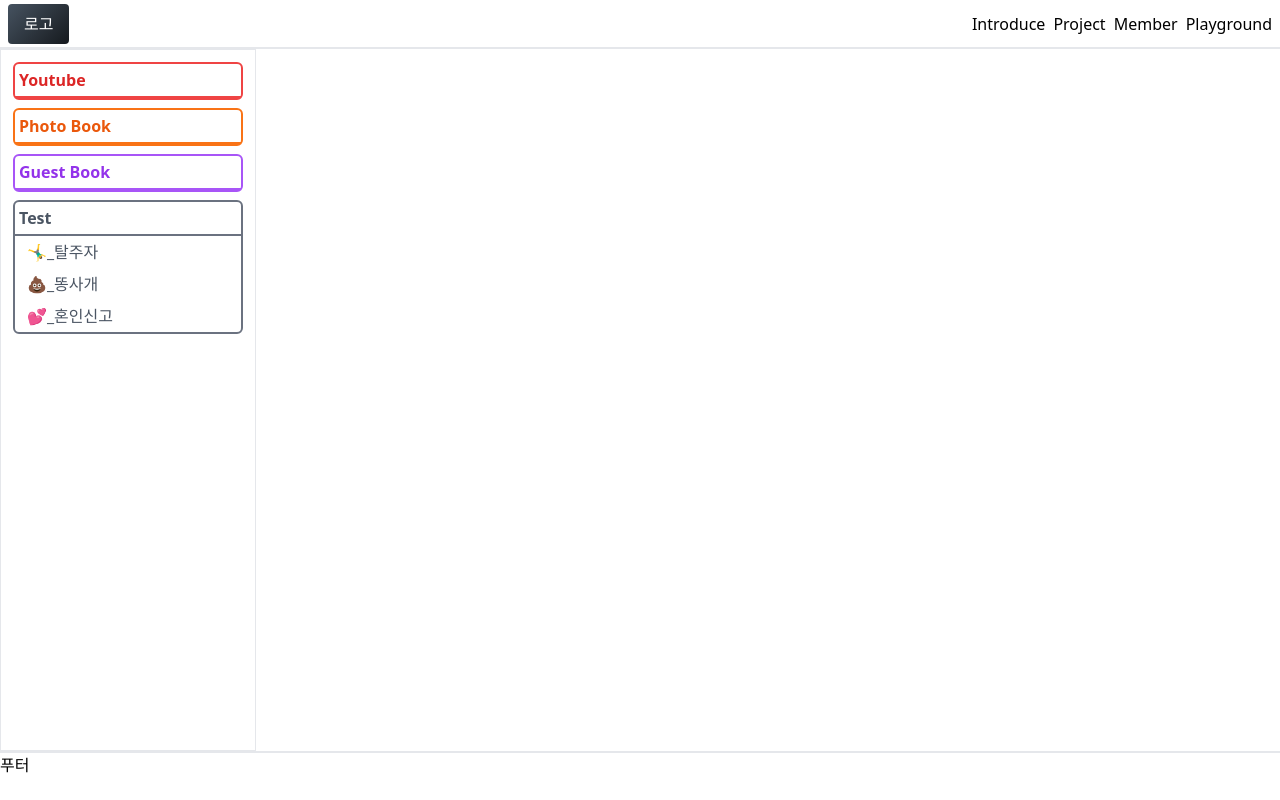
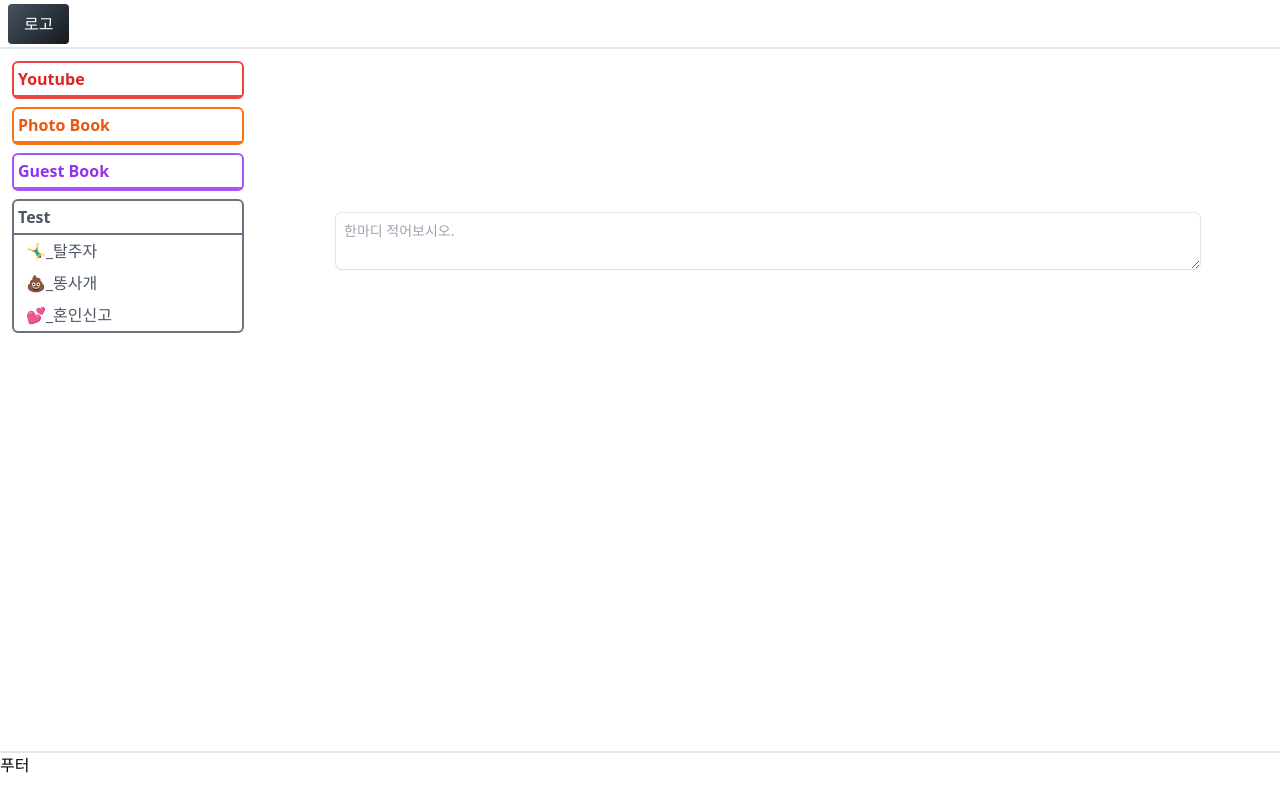
Before and after one commit to bdcrew/BDCrew-front-webapp, a Next.js app: page /guest-book in a window 1280 px wide. Built offline with nearby package versions, Linux system fonts and the light colour scheme.

Commit message:
색상 꾸미는 중인데 생각보다 너무 마음에 안들어

```diff
--- a/pages/guest-book/index.tsx
+++ b/pages/guest-book/index.tsx
@@ -1,7 +1,18 @@
+import ContentTitle from "@/src/components/Text/ContentTitle";
 import { NextPage } from "next";
 
 const GuestBook: NextPage = () => {
-  return <></>;
+  return (
+    <div className="rounded-md p-12  w-full h-full">
+      <ContentTitle fontColor="text-white">방 명 록</ContentTitle>
+      <div className="px-2 pt-14">
+        <textarea
+          placeholder="한마디 적어보시오."
+          className="text-sm p-2 w-full ring-1 ring-slate-900/10 shadow-sm rounded-md focus:outline-none focus:ring-2 focus:ring-purple-500 caret-purple-500 "
+        />
+      </div>
+    </div>
+  );
 };
 
 export default GuestBook;
--- a/src/components/Layout/Content.tsx
+++ /dev/null
@@ -1,9 +0,0 @@
-import { PropsWithChildren } from "react";
-
-interface P extends PropsWithChildren {}
-
-const Content: React.FC<P> = ({ children }) => {
-  return <section className="px-2 py-3 w-full h-full">{children}</section>;
-};
-
-export default Content;
--- /dev/null
+++ b/src/components/Layout/ContentLayout.tsx
@@ -0,0 +1,9 @@
+import { PropsWithChildren } from "react";
+
+interface P extends PropsWithChildren {}
+
+const ContentLayout: React.FC<P> = ({ children }) => {
+  return <section className="p-6 w-full h-full">{children}</section>;
+};
+
+export default ContentLayout;
--- a/src/components/Layout/Header.tsx
+++ b/src/components/Layout/Header.tsx
@@ -1,12 +1,31 @@
+import { PAGE_INFO } from "@/src/constants/page";
+import { useRouter } from "next/router";
+
 interface P {}
 
 const Header: React.FC = () => {
+  const { asPath } = useRouter();
+  const colors = Object.keys(PAGE_INFO)
+    .map((key) => {
+      const info = PAGE_INFO[key as keyof typeof PAGE_INFO];
+      if (asPath.includes(info.path)) {
+        return info.color;
+      }
+      return;
+    })
+    .filter((data) => !!data);
+  const color = colors.length > 0 ? colors[0] : "white";
+
+  console.log("color", colors);
+
   return (
-    <header className="border-b-2 h-14 w-full flex justify-between px-2 items-center">
+    <header
+      className={`bg-${color}-500 border-b-2 border-${color}-600 h-14 w-full flex justify-between px-2 items-center`}
+    >
       <div className="space py-2 px-4 rounded text-white whitespace-nowrap">
         로고
       </div>
-      <div className="flex space-x-2">
+      <div className="flex space-x-2 text-white">
         <div>Introduce</div>
         <div>Project</div>
         <div>Member</div>
--- a/src/components/Layout/index.tsx
+++ b/src/components/Layout/index.tsx
@@ -1,7 +1,7 @@
 import { PropsWithChildren } from "react";
 import Header from "./Header";
 import Footer from "./Footer";
-import Content from "./Content";
+import ContentLayout from "./ContentLayout";
 import Navigation from "../Navigation";
 
 interface P extends PropsWithChildren {}
@@ -12,7 +12,7 @@ const Layout: React.FC<P> = ({ children }) => {
       <Header />
       <section className="md:flex md:relative h-full">
         <Navigation />
-        <Content>{children}</Content>
+        <ContentLayout>{children}</ContentLayout>
       </section>
       <Footer />
     </main>
--- a/src/components/Navigation/YoutubeNavigation.tsx
+++ /dev/null
@@ -1,5 +0,0 @@
-const YoutubeNavigation: React.FC = () => {
-  return <></>;
-};
-
-export default YoutubeNavigation;
--- a/src/components/Navigation/index.tsx
+++ b/src/components/Navigation/index.tsx
@@ -34,7 +34,7 @@ const Navigation: React.FC<P> = () => {
         </div>
       </div>
       <NavigationBlur active={mobileOpenNav}>
-        <nav className="w-full md:w-64 absolute  md:static md: h-full p-3 border ">
+        <nav className="w-full md:w-64 absolute  md:static md: h-full p-3 ">
           <div className={`static h-12 md:hidden w-full text-center`}>Menu</div>
           <div className="space-y-2">
             <div
--- /dev/null
+++ b/src/components/Text/ContentTitle.tsx
@@ -0,0 +1,13 @@
+import { PropsWithChildren, memo } from "react";
+
+interface P extends PropsWithChildren {
+  fontColor?: string;
+}
+
+const ContentTitle: React.FC<P> = ({ children, fontColor }) => {
+  return (
+    <header className={`text-3xl font-bold ${fontColor}`}>{children}</header>
+  );
+};
+
+export default memo(ContentTitle);
--- /dev/null
+++ b/src/constants/page.ts
@@ -0,0 +1,12 @@
+export const PAGE_INFO = {
+  info: {
+    path: "/information",
+    color: "red",
+  },
+  youtube: {
+    path: "/youtube",
+    color: "red",
+  },
+  photoBook: { path: "/photo-book", color: "orange" },
+  guestBook: { path: "/guest-book", color: "purple" },
+};
--- a/styles/globals.css
+++ b/styles/globals.css
@@ -11,10 +11,10 @@ body {
 .space {
   background: linear-gradient(135deg, #2c3a47, #485563, #000000);
   background-size: 300% 300%;
-  animation: gradient 15s ease infinite;
+  animation: space-gradient 15s ease infinite;
 }
 
-@keyframes gradient {
+@keyframes space-gradient {
   0% {
     background-position: 0% 50%;
   }
@@ -25,3 +25,9 @@ body {
     background-position: 0% 50%;
   }
 }
+
+.purple-space {
+  background: radial-gradient(ellipse at bottom, #4b3896 0%, #260f41 100%);
+  background-size: 300% 300%;
+  animation: space-gradient 8s ease infinite;
+}
```
